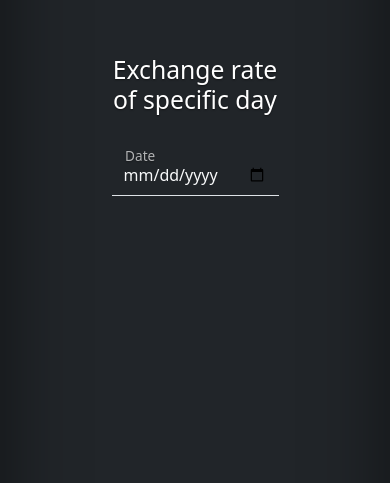
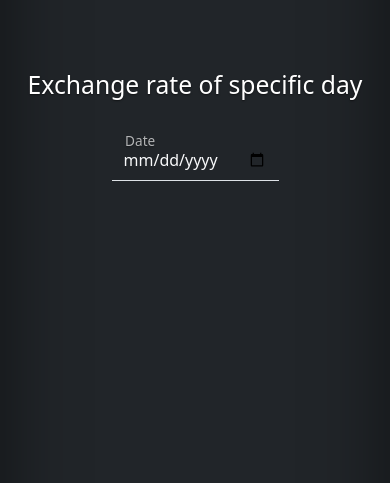
Before and after one commit to ZekeScript/do-now, a plain HTML site: page pages/converter.html in a window 390 px wide. Shown: the part 1081-1564 px from the top of the page. Drawn offline with nearby package versions, Linux system fonts and the light colour scheme; no server answers.

Commit message:
biger container for by date section in mobile

```diff
--- a/pages/converter.html
+++ b/pages/converter.html
@@ -192,7 +192,7 @@
 
       <!-- Quote by date -->
 			<section
-				class="d-flex w-50 container flex-column full-view justify-content-center mb-lg-5"
+				class="d-flex container-lg flex-column full-view justify-content-center mb-lg-5"
 			>
 				<h2 class="text-center mb-lg-5 mb-4">Exchange rate of specific day</h2>
 				<article class="d-flex justify-content-around mb-lg-5 mb-4">
```
